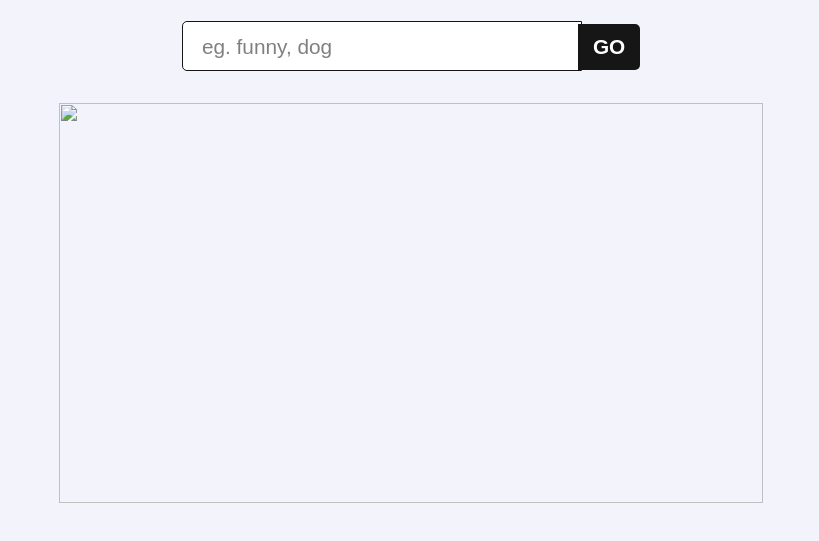
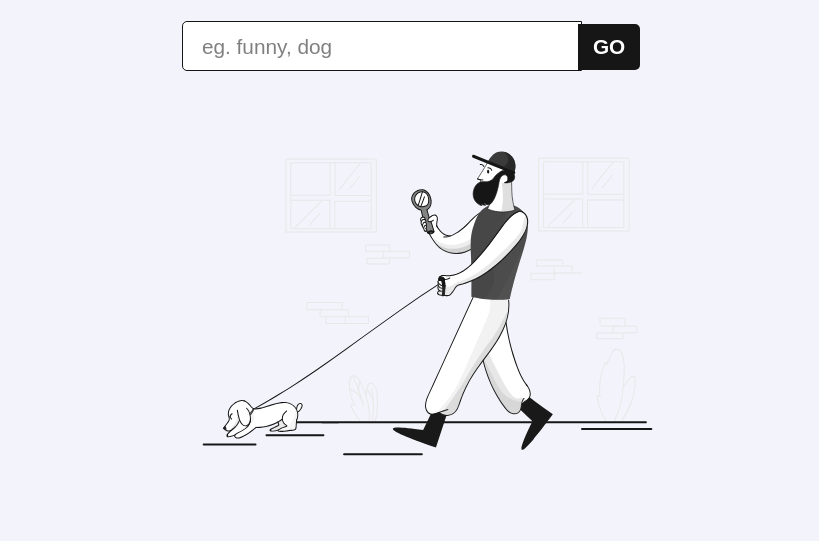
Before and after one commit to ShahriarRu/Gif-Search, a plain HTML site: page index.html in a window 1280 px wide. Shown: the part 109-650 px from the top of the page, without its empty margins (229-1048 px from the left). Drawn offline with Linux system fonts and the light colour scheme; a web font is replaced by a local one.

Commit message:
Minor bug fixed

```diff
--- a/index.html
+++ b/index.html
@@ -15,7 +15,7 @@
     </div>
     <div class="hero-bg">
         <h2 class="nothing" >Nothing Found </h2>
-        <img src="/images/pixeltrue-search.svg" alt="">
+        <img src="images/pixeltrue-search.svg" alt="">
     </div>
     <div class="gif-container">
     </div>
```
Also changed, not shown: images/hero-preloaders.svg (added), images/pixeltrue-search.svg (added).
